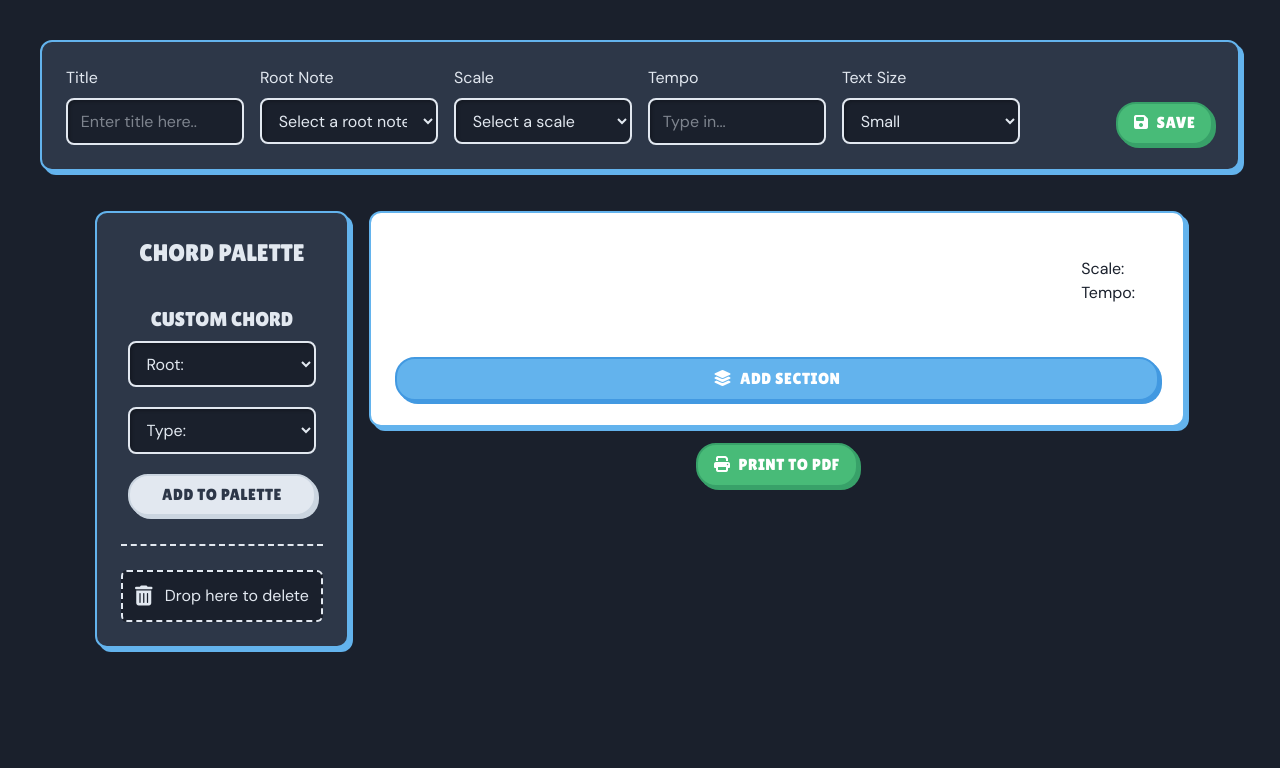
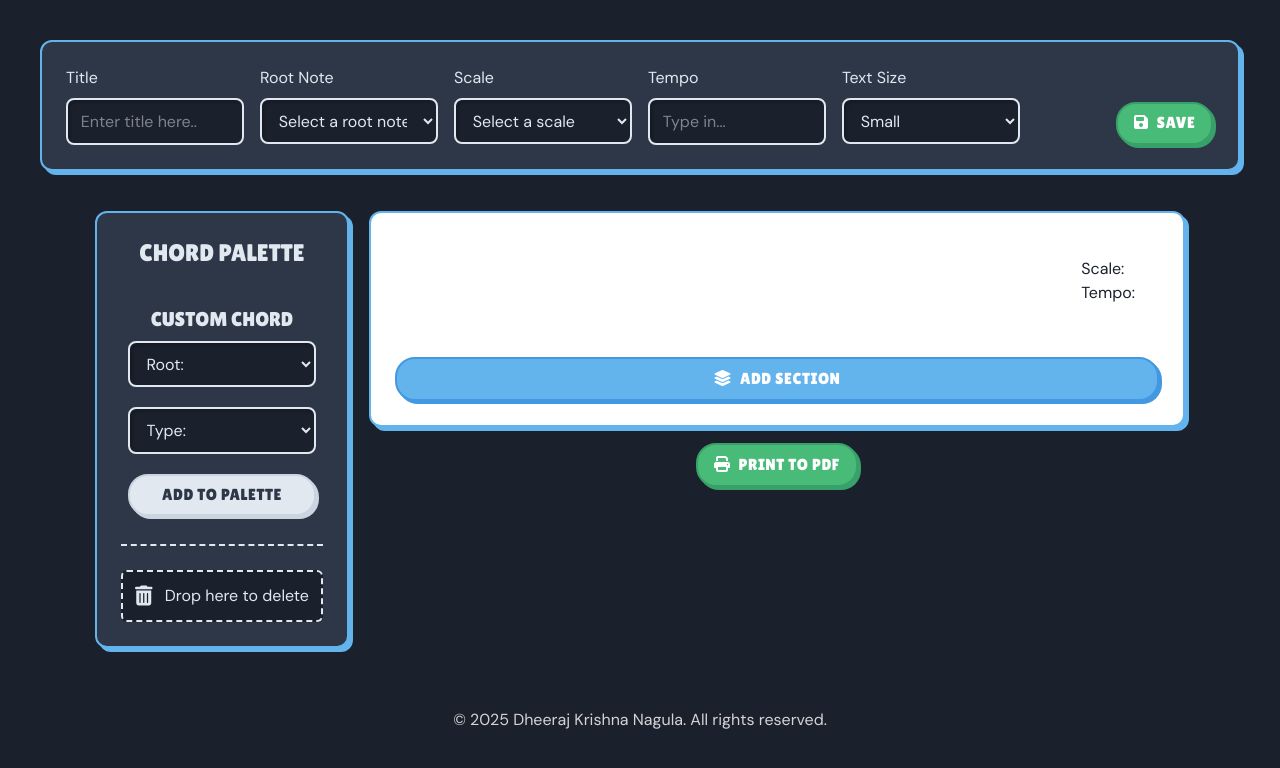
Before and after one commit to dheerajkrishna141/Chord-writer, a React (Vite) app: page / in a window 1280 px wide. Shown: the top 768 px of the page. Built offline with nearby package versions, Linux system fonts and the light colour scheme; the HTML template or start-up script is replaced by a standard one.

Commit message:
Added copyright disclaimer

```diff
--- a/src/App.tsx
+++ b/src/App.tsx
@@ -116,7 +116,7 @@ function App() {
   const sensors = useSensors(useSensor(PointerSensor), useSensor(TouchSensor));
   return (
     <>
-      <div className="m-10 ">
+      <div className="mx-10 mt-10 mb-5">
         <DndContext
           sensors={sensors}
           onDragStart={handleDragStart}
@@ -172,6 +172,9 @@ function App() {
                     </div>
                   </div>
                 </div>
+                <div className="print-hide text-center text-neutral-300 font-extralight mt-10">
+                  © 2025 Dheeraj Krishna Nagula. All rights reserved.
+                </div>
               </div>
             </MetaDataContext.Provider>
           </ChordContext.Provider>
```
